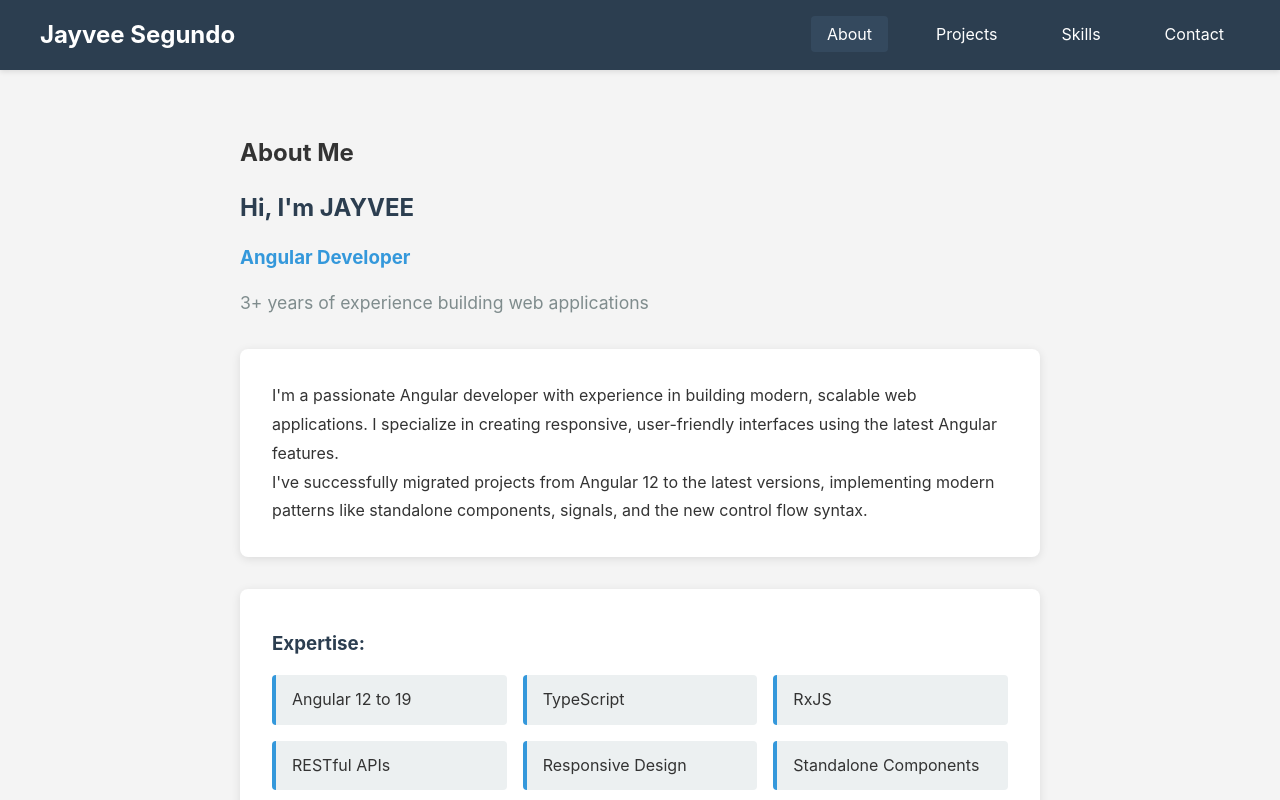
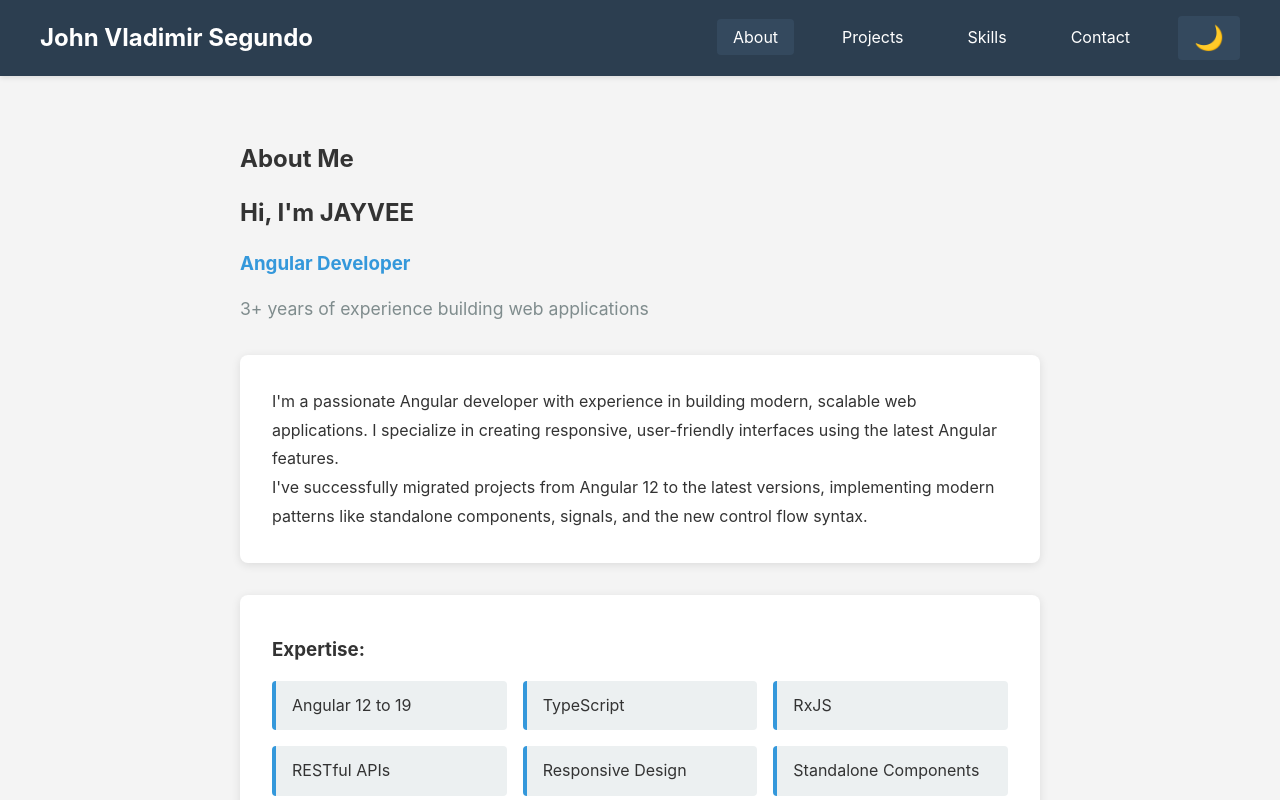
Before and after one commit to Jayvee316/my-portfolio, an Angular app: page /about in a window 1280 px wide. Shown: the top 800 px of the page. Built offline with nearby package versions, Linux system fonts and the light colour scheme.

Commit message:
Dark/Light Theme Toggle - For Signals, Services, localStorage, CSS variables

```diff
--- a/src/app/components/about/about.scss
+++ b/src/app/components/about/about.scss
@@ -8,7 +8,7 @@
 }
 
 h1 {
-  color: #2c3e50;
+  color: var(--text-color);
   margin: 1rem 0;
 }
 
@@ -24,23 +24,25 @@ h3 {
 }
 
 .bio {
-  background: white;
+  background: var(--card-bg);
   padding: 2rem;
   border-radius: 8px;
-  box-shadow: 0 2px 10px rgba(0,0,0,0.1);
+  box-shadow: 0 2px 10px var(--shadow);
   margin: 2rem 0;
   line-height: 1.8;
+  transition: background 0.3s, box-shadow 0.3s;
 }
 
 .expertise {
-  background: white;
+  background: var(--card-bg);
   padding: 2rem;
   border-radius: 8px;
-  box-shadow: 0 2px 10px rgba(0,0,0,0.1);
+  box-shadow: 0 2px 10px var(--shadow);
+  transition: background 0.3s, box-shadow 0.3s;
 }
 
 .expertise h3 {
-  color: #2c3e50;
+  color: var(--text-color);
   margin-bottom: 1rem;
 }
 
@@ -58,3 +60,8 @@ h3 {
   border-radius: 4px;
   border-left: 4px solid #3498db;
 }
+
+[data-theme="dark"] .expertise li {
+  background: #34495e;
+  color: white;
+}
--- a/src/app/components/header/header.html
+++ b/src/app/components/header/header.html
@@ -1,11 +1,21 @@
 <header class="header">
   <nav class="nav">
-    <h1 class="logo">Jayvee Segundo</h1>
+    <h1 class="logo">John Vladimir Segundo</h1>
     <ul class="nav-links">
       <li><a routerLink="/about" routerLinkActive="active">About</a></li>
       <li><a routerLink="/projects" routerLinkActive="active">Projects</a></li>
       <li><a routerLink="/skills" routerLinkActive="active">Skills</a></li>
       <li><a routerLink="/contact" routerLinkActive="active">Contact</a></li>
+
+      <!-- Theme toggle button -->
+      <li>
+        <button
+          class="theme-toggle"
+          (click)="themeService.toggleTheme()"
+          [attr.aria-label]="themeService.isDarkMode() ? 'Switch to light mode' : 'Switch to dark mode'">
+          {{ themeService.isDarkMode() ? '☀️' : '🌙' }}
+        </button>
+      </li>
     </ul>
   </nav>
 </header>
--- a/src/app/components/header/header.scss
+++ b/src/app/components/header/header.scss
@@ -24,6 +24,7 @@
   gap: 2rem;
   margin: 0;
   padding: 0;
+  align-items: center;
 }
 
 .nav-links a {
@@ -39,6 +40,27 @@
   background: #34495e;
 }
 
+// Theme toggle button styles
+.theme-toggle {
+  background: #34495e;
+  border: none;
+  color: white;
+  font-size: 1.5rem;
+  padding: 0.5rem 1rem;
+  border-radius: 4px;
+  cursor: pointer;
+  transition: background 0.3s, transform 0.2s;
+
+  &:hover {
+    background: #4a5f7f;
+    transform: scale(1.1);
+  }
+
+  &:active {
+    transform: scale(0.95);
+  }
+}
+
 @media (max-width: 768px) {
   .nav {
     flex-direction: column;
@@ -46,8 +68,8 @@
   }
 
   .nav-links {
-    flex-direction: column;
+    flex-wrap: wrap;
+    justify-content: center;
     gap: 0.5rem;
-    text-align: center;
   }
 }
--- a/src/app/components/header/header.ts
+++ b/src/app/components/header/header.ts
@@ -1,5 +1,6 @@
-import { Component } from '@angular/core';
+import { Component, inject } from '@angular/core';
 import { RouterLink, RouterLinkActive } from '@angular/router';
+import { ThemeService } from '../../services/theme.service';
 
 @Component({
   selector: 'app-header',
@@ -7,4 +8,7 @@ import { RouterLink, RouterLinkActive } from '@angular/router';
   templateUrl: './header.html',
   styleUrl: './header.scss'
 })
-export class Header {}
+export class Header {
+  // Inject service using modern 'inject()' function
+  themeService = inject(ThemeService);
+}
--- /dev/null
+++ b/src/app/services/theme.service.ts
@@ -0,0 +1,31 @@
+import { Injectable, signal, effect } from '@angular/core';
+
+@Injectable({
+  providedIn: 'root'
+})
+export class ThemeService {
+  // Signal to store current theme ('light' or 'dark')
+  // Signals are Angular's new way to manage reactive state
+  isDarkMode = signal(false);
+
+  constructor() {
+    // Load saved theme from browser storage when app starts
+    const savedTheme = localStorage.getItem('theme');
+    if (savedTheme === 'dark') {
+      this.isDarkMode.set(true);
+    }
+
+    // Effect runs whenever isDarkMode changes
+    // This automatically saves to localStorage and updates CSS
+    effect(() => {
+      const theme = this.isDarkMode() ? 'dark' : 'light';
+      localStorage.setItem('theme', theme);
+      document.body.setAttribute('data-theme', theme);
+    });
+  }
+
+  // Method to toggle between light and dark
+  toggleTheme() {
+    this.isDarkMode.update(current => !current);
+  }
+}
--- a/src/styles.scss
+++ b/src/styles.scss
@@ -4,11 +4,30 @@
   box-sizing: border-box;
 }
 
+// CSS Variables for theming
+:root {
+  --bg-color: #f4f4f4;
+  --text-color: #333;
+  --card-bg: white;
+  --header-bg: #2c3e50;
+  --shadow: rgba(0,0,0,0.1);
+}
+
+// Dark theme colors
+[data-theme="dark"] {
+  --bg-color: #1a1a1a;
+  --text-color: #e0e0e0;
+  --card-bg: #2d2d2d;
+  --header-bg: #1c2833;
+  --shadow: rgba(0,0,0,0.3);
+}
+
 body {
   font-family: -apple-system, BlinkMacSystemFont, 'Segoe UI', Roboto, Oxygen, Ubuntu, Cantarell, sans-serif;
   line-height: 1.6;
-  color: #333;
-  background: #f4f4f4;
+  color: var(--text-color);
+  background: var(--bg-color);
+  transition: background 0.3s, color 0.3s;
 }
 
 .app-container {
@@ -26,14 +45,13 @@ body {
 }
 
 .footer {
-  background: #2c3e50;
+  background: var(--header-bg);
   color: white;
   text-align: center;
   padding: 1.5rem;
   margin-top: auto;
 }
 
-// Responsive adjustments
 @media (max-width: 768px) {
   .main-content {
     padding: 1rem;
```
